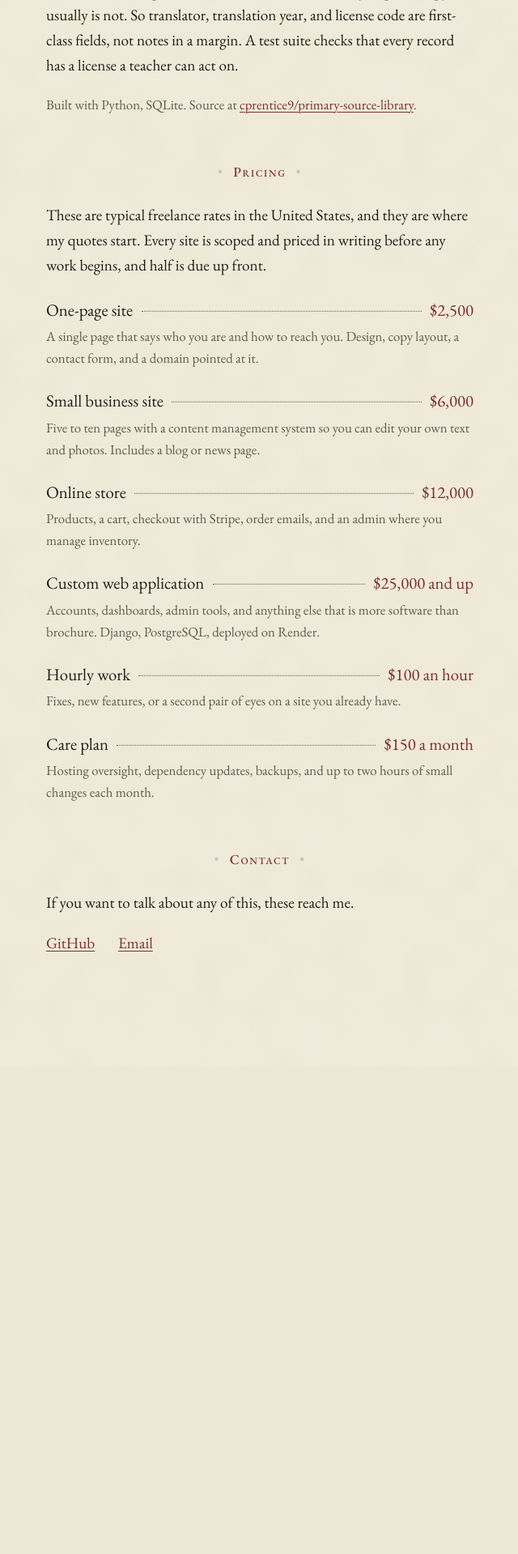
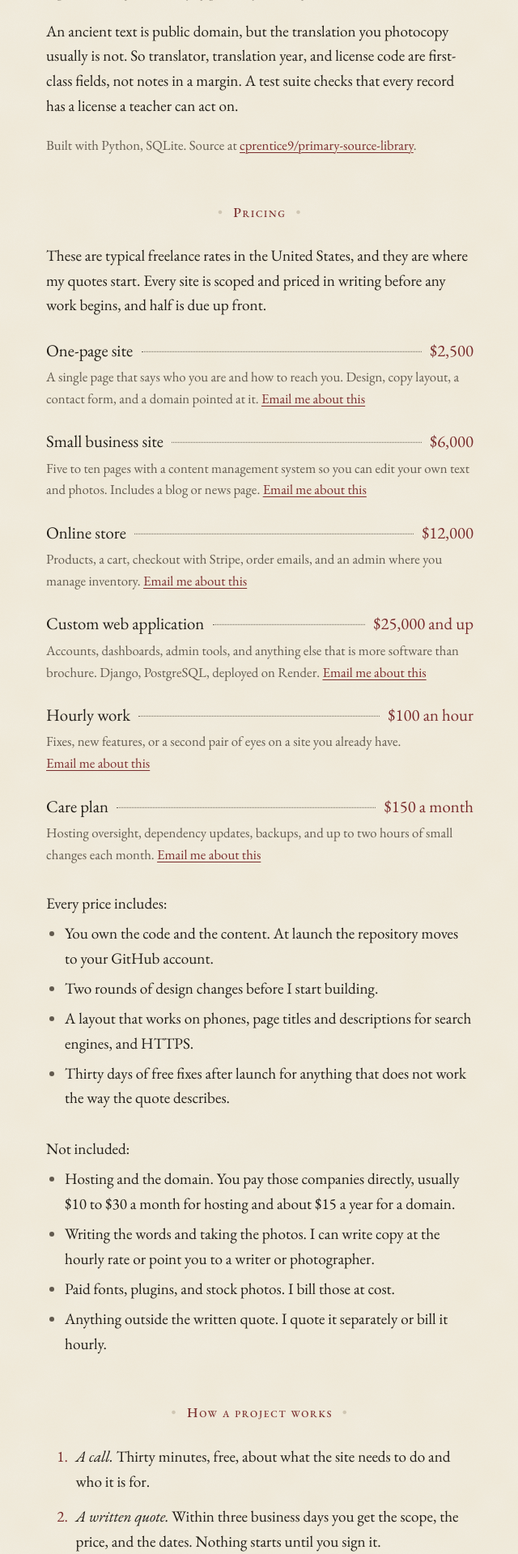
Before and after one commit to cprentice9/current-portfolio, a Flask app: page / in a window 1280 px wide. Shown: the part 2562-4481 px from the top of the page at 81% size, without its empty margins (319-959 px from the left). Before the commit the page ends 3737 px from the top, so only its background shows below. Run offline with Flask 3, Linux system fonts and the light colour scheme.

Commit message:
Add hiring details: tier email links, terms, process, and questions
Each pricing tier gets a prefilled email link, the pricing section lists what is and is not included, and new sections cover how a project works and common questions. A link under the tagline jumps to pricing.

```diff
--- a/app.py
+++ b/app.py
@@ -29,6 +29,12 @@ def create_app():
             projects=content.PROJECTS,
             pricing_note=content.PRICING_NOTE,
             pricing=content.PRICING,
+            email=content.EMAIL,
+            inquiry_body=content.INQUIRY_BODY,
+            included=content.INCLUDED,
+            not_included=content.NOT_INCLUDED,
+            process=content.PROCESS,
+            faq=content.FAQ,
             links=content.LINKS,
         )
 
--- a/content.py
+++ b/content.py
@@ -3,6 +3,7 @@
 NAME = "Connor Prentice"
 TAGLINE = "Django developer and full stack software engineer in Denton, Texas."
 PORTRAIT = "https://avatars.githubusercontent.com/u/60930043?v=4"
+EMAIL = "cprentice94@icloud.com"
 
 ABOUT = [
     "I am a Django developer. Most of my working hours go into one Django "
@@ -128,7 +129,66 @@ PRICING = [
     },
 ]
 
+# Prefilled in the email a visitor opens from a pricing tier.
+INQUIRY_BODY = (
+    "What the site is for:\n\n"
+    "When you need it:\n\n"
+    "What you already have, such as a domain, logo, or photos:\n"
+)
+
+INCLUDED = [
+    "You own the code and the content. At launch the repository moves to "
+    "your GitHub account.",
+    "Two rounds of design changes before I start building.",
+    "A layout that works on phones, page titles and descriptions for search "
+    "engines, and HTTPS.",
+    "Thirty days of free fixes after launch for anything that does not work "
+    "the way the quote describes.",
+]
+
+NOT_INCLUDED = [
+    "Hosting and the domain. You pay those companies directly, usually $10 "
+    "to $30 a month for hosting and about $15 a year for a domain.",
+    "Writing the words and taking the photos. I can write copy at the hourly "
+    "rate or point you to a writer or photographer.",
+    "Paid fonts, plugins, and stock photos. I bill those at cost.",
+    "Anything outside the written quote. I quote it separately or bill it "
+    "hourly.",
+]
+
+PROCESS = [
+    ("A call.", "Thirty minutes, free, about what the site needs to do and "
+     "who it is for."),
+    ("A written quote.", "Within three business days you get the scope, the "
+     "price, and the dates. Nothing starts until you sign it."),
+    ("The deposit.", "Half the price is due when you sign, and I start on the "
+     "date in the quote."),
+    ("The build.", "You get a preview link in the first week and a short "
+     "update by email every Friday."),
+    ("Launch.", "When you approve the preview, I put the site on your "
+     "domain. The second half is due then."),
+    ("After launch.", "Thirty days of fixes are free. After that, the care "
+     "plan or hourly work covers changes."),
+]
+
+FAQ = [
+    ("How long does a site take?", "About two weeks for a one-page site, "
+     "four to six weeks for a small business site, and six to ten for an "
+     "online store. Custom applications get dates in the quote."),
+    ("Do you work with clients outside Denton?", "Yes. Most of the work "
+     "happens over email and video calls. If you are in the Denton or Dallas "
+     "area, we can also meet in person."),
+    ("I already have a site. Can you work on it?", "Yes. I look at it first, "
+     "then either fix it at the hourly rate or quote a rebuild if a rebuild "
+     "costs less over a year or two."),
+    ("Can I update the site myself?", "The small business site and the online "
+     "store come with an admin where you edit text, photos, and products. "
+     "Changes to a one-page site go through me, hourly or on the care plan."),
+    ("Do you use AI?", "Yes. Coding agents do searches and routine edits for "
+     "me. I read and test every change before it reaches your site."),
+]
+
 LINKS = [
     ("GitHub", "https://github.com/cprentice9"),
-    ("Email", "mailto:cprentice94@icloud.com"),
+    ("Email", "mailto:" + EMAIL),
 ]
--- a/static/page.css
+++ b/static/page.css
@@ -75,8 +75,9 @@ h1 {
   margin: 0 0 0.5rem;
 }
 .tagline { font-style: italic; color: var(--ink-soft); margin: 0; }
+.hire { margin: 1.2rem 0 0; }
 
-section { margin: 0 0 3.5rem; }
+section { margin: 0 0 3.5rem; scroll-margin-top: 2rem; }
 
 h2 {
   font-weight: 500;
@@ -133,6 +134,23 @@ p + p { text-indent: 1.6em; margin-top: -0.6em; }
 .rate-title { order: 1; }
 .rate-price { order: 3; color: var(--oxblood); font-variant-numeric: tabular-nums; white-space: nowrap; }
 .rates dd { margin: 0; font-size: 1.05rem; color: var(--ink-soft); }
+.rates dd a { white-space: nowrap; }
+
+.list-head { margin: 2rem 0 0.4rem; }
+.terms { margin: 0; padding-left: 1.2em; }
+.terms li { margin: 0 0 0.4rem; }
+.terms li::marker { color: var(--ink-soft); }
+
+/* The steps are a real sequence, so they keep their numbers. */
+.steps { margin: 0; padding-left: 1.6em; }
+.steps li { margin: 0 0 0.8rem; padding-left: 0.3em; }
+.steps li::marker { color: var(--oxblood); }
+.step-title { font-style: italic; }
+
+.faq { margin: 0; }
+.faq dt { font-style: italic; margin: 1.4rem 0 0.2rem; }
+.faq dt:first-child { margin-top: 0; }
+.faq dd { margin: 0; }
 
 .links { list-style: none; padding: 0; margin: 0; display: flex; gap: 1.8rem; }
 
--- a/templates/index.html
+++ b/templates/index.html
@@ -17,6 +17,7 @@
     <img class="portrait" src="{{ portrait }}" alt="Connor Prentice" width="112" height="112">
     <h1>{{ name }}</h1>
     <p class="tagline">{{ tagline }}</p>
+    <p class="hire"><a href="#pricing">Hire me to build your website</a></p>
   </header>
 
   <section>
@@ -38,14 +39,36 @@
     {% endfor %}
   </section>
 
-  <section>
+  <section id="pricing">
     <h2>Pricing</h2>
     <p>{{ pricing_note }}</p>
     <dl class="rates">
       {% for tier in pricing %}
       <dt><span class="rate-title">{{ tier.title }}</span><span class="rate-price">{{ tier.price }}</span></dt>
-      <dd>{{ tier.body }}</dd>
+      <dd>{{ tier.body }} <a href="mailto:{{ email }}?subject={{ ('Website inquiry: ' ~ tier.title)|urlencode }}&amp;body={{ inquiry_body|urlencode }}">Email me about this</a></dd>
       {% endfor %}
+    </dl>
+    <p class="list-head">Every price includes:</p>
+    <ul class="terms">
+      {% for item in included %}<li>{{ item }}</li>{% endfor %}
+    </ul>
+    <p class="list-head">Not included:</p>
+    <ul class="terms">
+      {% for item in not_included %}<li>{{ item }}</li>{% endfor %}
+    </ul>
+  </section>
+
+  <section>
+    <h2>How a project works</h2>
+    <ol class="steps">
+      {% for title, body in process %}<li><span class="step-title">{{ title }}</span> {{ body }}</li>{% endfor %}
+    </ol>
+  </section>
+
+  <section>
+    <h2>Questions</h2>
+    <dl class="faq">
+      {% for question, answer in faq %}<dt>{{ question }}</dt><dd>{{ answer }}</dd>{% endfor %}
     </dl>
   </section>
 
```
Also changed, not shown: tests/test_app.py (+25 -0 lines).
